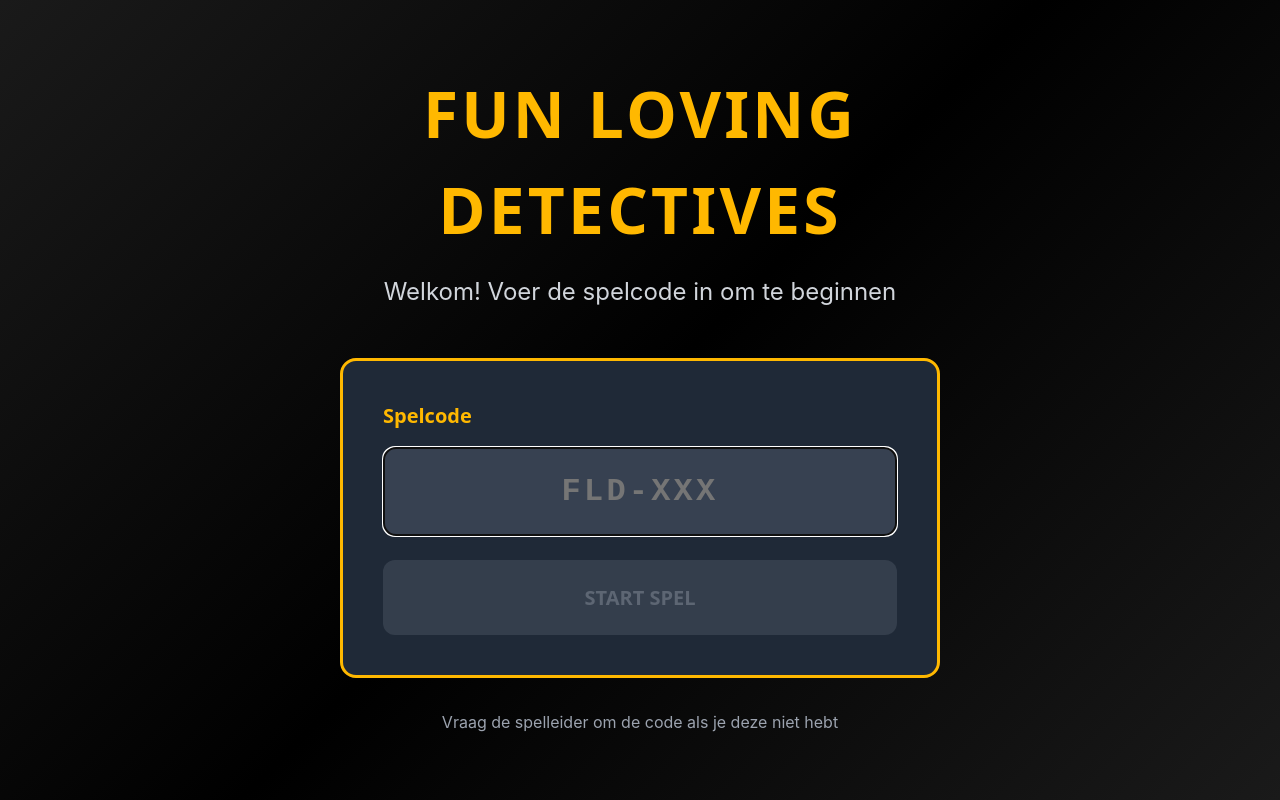
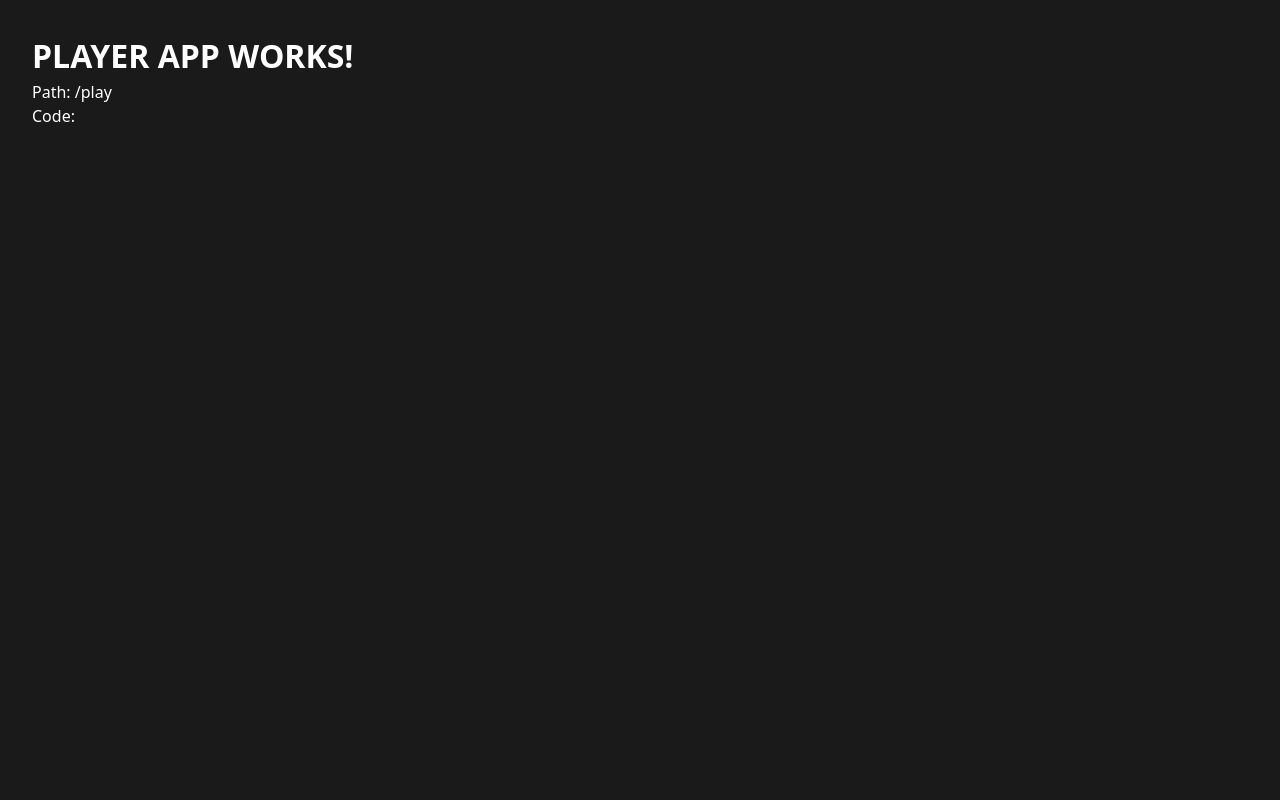
Before and after one commit to funlovingdetectives-game/FLD-GM, a React (Vite) app: page /play in a window 1280 px wide. Built offline with nearby package versions, Linux system fonts and the light colour scheme.

Commit message:
Test minimal

```diff
--- a/src/PlayerApp.tsx
+++ b/src/PlayerApp.tsx
@@ -1,124 +1,14 @@
-import { useState, useEffect } from 'react';
-import { useSearchParams } from 'react-router-dom';
-import { supabase } from './lib/supabase';
-import { PlayerJoinView } from './components/PlayerJoinView';
-import { TeamView } from './components/TeamView';
-import type { Branding } from './types/game';
-
-const defaultBranding: Branding = {
-  logoUrl: '',
-  companyName: 'FUN LOVING DETECTIVES',
-  primaryColor: '#FFB800',
-  secondaryColor: '#000000',
-  headerFont: 'system-ui',
-  bodyFont: 'Inter, -apple-system, BlinkMacSystemFont, "Segoe UI", system-ui, sans-serif',
-  customFontUrl: '',
-  customFontName: ''
-};
-
 export function PlayerApp() {
-  const [searchParams, setSearchParams] = useSearchParams();
-  const [gameCode, setGameCode] = useState(searchParams.get('code') || '');
-  const [gameId, setGameId] = useState<string | null>(null);
-  const [branding, setBranding] = useState<Branding>(defaultBranding);
-  const [loading, setLoading] = useState(false);
-  const [error, setError] = useState('');
-
-  useEffect(() => {
-    const codeFromUrl = searchParams.get('code');
-    if (codeFromUrl && codeFromUrl !== gameCode) {
-      setGameCode(codeFromUrl);
-      loadGameByCode(codeFromUrl);
-    }
-  }, [searchParams]);
-
-  async function loadGameByCode(code: string) {
-    if (!code) return;
-
-    setLoading(true);
-    setError('');
-
-    try {
-      const { data, error: fetchError } = await supabase
-        .from('games')
-        .select('id, name, code, config, branding')
-        .eq('code', code)
-        .maybeSingle();
-
-      if (fetchError) {
-        console.error('Supabase error:', fetchError);
-        setError('Er ging iets mis bij het laden van het spel');
-        return;
-      }
-
-      if (!data) {
-        setError('Spelcode niet gevonden. Controleer de code en probeer opnieuw.');
-        return;
-      }
-
-      setGameId(data.id);
-      setBranding(data.branding as Branding || defaultBranding);
-      setSearchParams({ code });
-    } catch (err) {
-      console.error('Error loading game:', err);
-      setError('Er ging iets mis');
-    } finally {
-      setLoading(false);
-    }
-  }
-
-  function handleJoinGame(code: string) {
-    const upperCode = code.toUpperCase().trim();
-    setGameCode(upperCode);
-    loadGameByCode(upperCode);
-  }
-
-  // Show join screen if no code
-  if (!gameCode || error) {
-    return (
-      <PlayerJoinView
-        branding={branding}
-        onJoinGame={handleJoinGame}
-      />
-    );
-  }
-
-  // Show loading
-  if (loading) {
   return (
     <div style={{
+      color: 'white',
+      padding: '2rem',
       minHeight: '100vh',
-        background: 'linear-gradient(135deg, #1a1a1a, #000, #1a1a1a)',
-        color: '#fff',
-        display: 'flex',
-        alignItems: 'center',
-        justifyContent: 'center',
-        fontFamily: branding.bodyFont
+      backgroundColor: '#1a1a1a'
     }}>
-        <div style={{ textAlign: 'center' }}>
-          <div style={{
-            fontSize: '3rem',
-            marginBottom: '1rem'
-          }}>⏳</div>
-          <p style={{ fontSize: '1.25rem', color: '#9ca3af' }}>Laden...</p>
-        </div>
+      <h1>PLAYER APP WORKS!</h1>
+      <p>Path: {window.location.pathname}</p>
+      <p>Code: {new URLSearchParams(window.location.search).get('code')}</p>
     </div>
   );
 }
-
-  // Show game (TeamView for players)
-  if (gameId) {
-    return (
-      <TeamView
-        gameId={gameId}
-        onExit={() => {
-          setGameCode('');
-          setGameId(null);
-          setSearchParams({});
-        }}
-      />
-    );
-  }
-
-  return null;
-}
```
Lines whose indentation alone changed are shown as unchanged.
